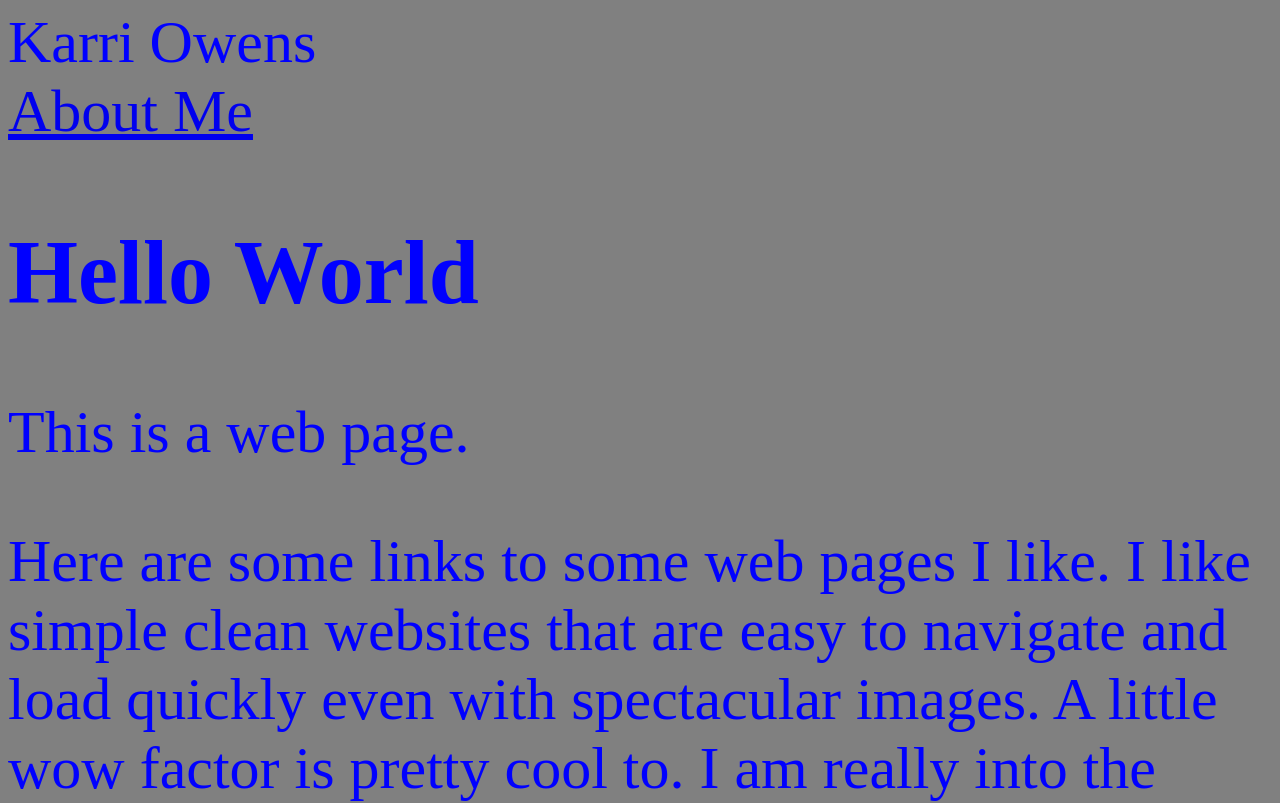
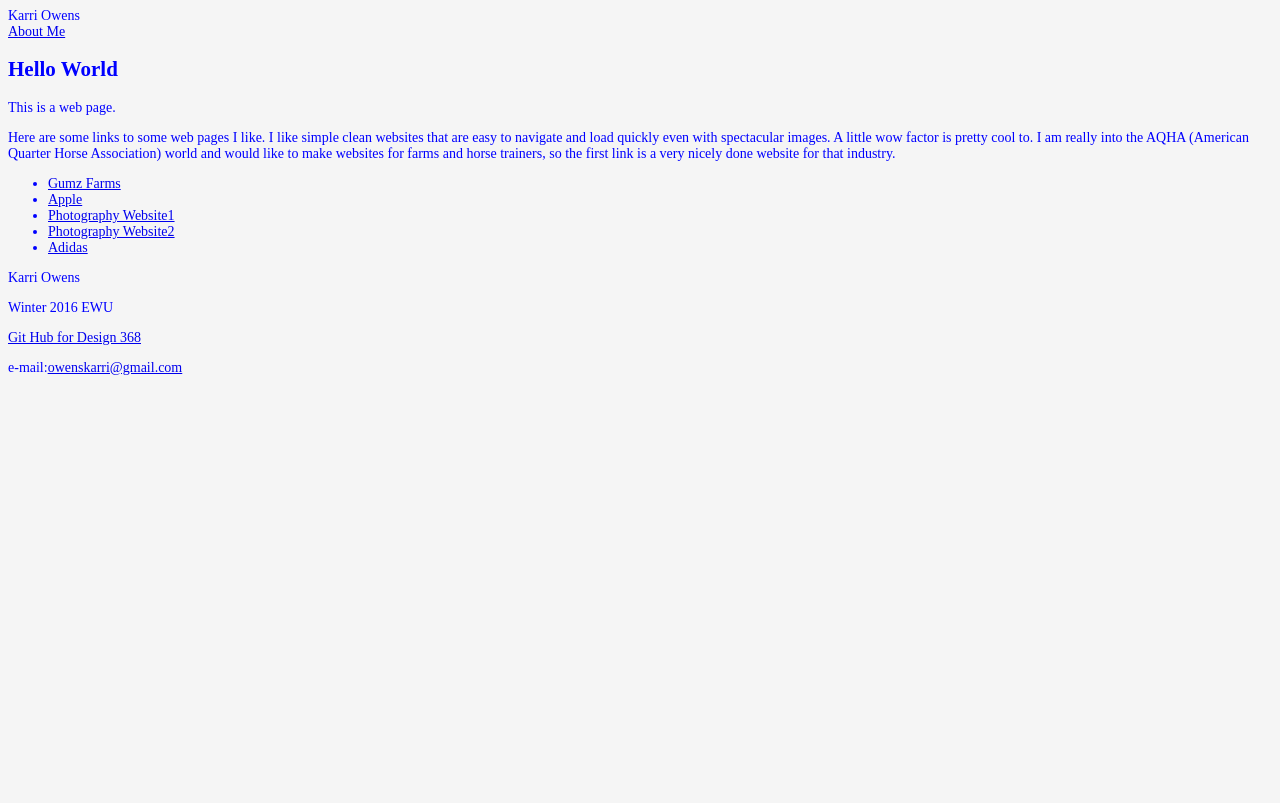
Before and after one commit to owenskarri/owenskarri.github.io, a plain HTML site: page index.html in a window 1280 px wide. Shown: the top 803 px of the page. Drawn offline with Linux system fonts and the light colour scheme.

Commit message:
Edits to site for next assignment

```diff
--- a/index.html
+++ b/index.html
@@ -2,7 +2,7 @@
 <html lang="en">
     <head>
     <meta charset="utf-8">
-    <title>Karri's Websie</title>
+    <title>Karri's Website</title>
         <link rel="stylesheet" href="main.css">
     </head>
 <body>
@@ -23,7 +23,9 @@
     </ul>
     </section>
     <footer>
-        <p>Karri Owens 509-628-6904</p>
+        <p>Karri Owens</p>
+        <p>Winter 2016 EWU</p>
+        <a href="http://www.anshea.github.io/DESN-368.com">Git Hub for Design 368</a>
         <p>e-mail:<a href="owenskarri@gmail.com">owenskarri@gmail.com</p>
     </footer>
     </body>
--- a/main.css
+++ b/main.css
@@ -1,6 +1,6 @@
 body{
-    font-size: 60px;
-    background-color:grey;
+    font-size: 14px;
+    background-color:whitesmoke;
     color:blue;
 
 
```
